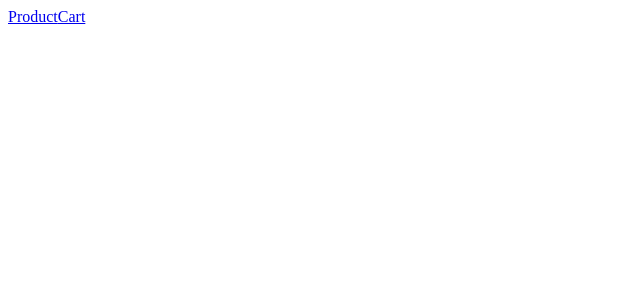
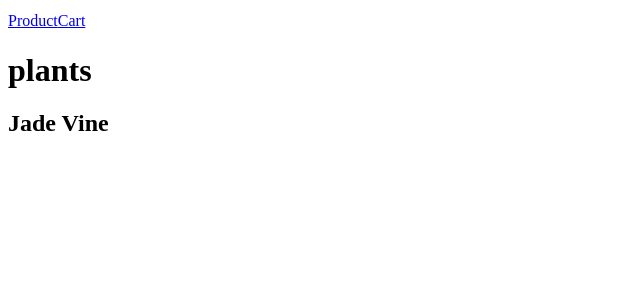
Before and after one commit to Florvin-04/MP2, a React (Vite) app: page /product/1 in a window 1280 px wide. Before the commit this address had no page. Shown: the top 300 px of the page, without its empty margins (0-640 px from the left). Built offline with nearby package versions, Linux system fonts and the light colour scheme.

Commit message:
add a cart functionality

```diff
--- a/package.json
+++ b/package.json
@@ -10,6 +10,7 @@
     "preview": "vite preview"
   },
   "dependencies": {
+    "lodash": "^4.17.21",
     "react": "^18.2.0",
     "react-dom": "^18.2.0",
     "react-router-dom": "^6.13.0"
--- a/src/App.jsx
+++ b/src/App.jsx
@@ -6,16 +6,21 @@ import viteLogo from "/vite.svg";
 import { Link, Route, Routes } from "react-router-dom";
 import Product from "./Pages/Product";
 import Cart from "./Pages/Cart";
+import Plant from "./Pages/Plant";
+import { useGlobalContext } from "./AppContext/AppContext";
 
 function App() {
-  const [count, setCount] = useState(0);
+  // const [count, setCount] = useState(0);
+
+  const { getCartItemNumber } = useGlobalContext();
 
   return (
     <>
-        <Link to="/product">Product</Link>
-        <Link to="/cart">Cart</Link>
+      <Link to="/product">Product</Link>
+      <Link to="/cart">
+        Cart<sup>{`${getCartItemNumber() ? getCartItemNumber() : ""}`}</sup>
+      </Link>
       <Routes>
-
         <Route
           path="/product"
           element={<Product />}
@@ -25,6 +30,11 @@ function App() {
           path="/cart"
           element={<Cart />}
         />
+
+        <Route
+          path="/product/:id"
+          element={<Plant />}
+        />
       </Routes>
     </>
   );
--- a/src/AppContext/AppContext.jsx
+++ b/src/AppContext/AppContext.jsx
@@ -1,4 +1,5 @@
 import { useContext, createContext, useState } from "react";
+import { debounce } from "lodash";
 import { PLANTS } from "../data";
 
 export const AppContext = createContext(null);
@@ -17,6 +18,29 @@ export const AppProvider = ({ children }) => {
   const [cart, setCart] = useState(getDefaultCart());
 
   // console.log(cart);
+  const getCartItemNumber = () => {
+    let total = 0;
+    for (let keyCart in cart) {
+      if (cart[keyCart].itemCount != 0) total++;
+    }
+    return total;
+  };
+
+  const getTotalAmount = () => {
+    let total = 0;
+    for (let keyCart in cart) {
+      if (cart[keyCart].itemCount != 0) {
+        let item = plants.find((plant) => plant.id == keyCart);
+        total += cart[keyCart].itemCount * item.price;
+      }
+    }
+
+    return total;
+  };
+
+  // getTotalAmount();
+
+  // console.log(getTotalAmount());
 
   const addToCart = (itemId) => {
     setCart((prevData) => ({
@@ -39,14 +63,15 @@ export const AppProvider = ({ children }) => {
   };
 
   const updateCartValue = (amount, itemId) => {
+    if (isNaN(amount)) return;
     console.log(amount + 10);
     let updatedAvailability;
     let product = cart[itemId];
 
     if (amount > product.itemCount) {
-      updatedAvailability = product.availability - (amount - product.itemCount);
+      // updatedAvailability = product.availability - (amount - product.itemCount);
     } else if (amount < product.itemCount) {
-      updatedAvailability = product.availability + (amount + product.itemCount);
+      // updatedAvailability = product.availability + (amount + product.itemCount);
     } else {
       console.log("neutral");
     }
@@ -54,7 +79,8 @@ export const AppProvider = ({ children }) => {
     setCart((prevData) => ({
       ...prevData,
       [itemId]: {
-        availability: updatedAvailability,
+        ...prevData[itemId],
+        // availability: updatedAvailability,
         itemCount: amount,
       },
     }));
@@ -67,8 +93,8 @@ export const AppProvider = ({ children }) => {
         addToCart,
         removeToCart,
         updateCartValue,
-        // allRegions,
-        // searchCountry,
+        getCartItemNumber,
+        getTotalAmount,
         // setSearchCountry,
         // searchByRegion,
         // setSearchByRegion,
--- a/src/Pages/Cart.jsx
+++ b/src/Pages/Cart.jsx
@@ -1,8 +1,26 @@
-import React from "react";
+import React, { useState } from "react";
 import { useGlobalContext } from "../AppContext/AppContext";
 
 function Cart() {
-  const { plants, cart, addToCart, removeToCart, updateCartValue } = useGlobalContext();
+  const { plants, cart, addToCart, removeToCart, updateCartValue, getTotalAmount } =
+    useGlobalContext();
+
+  // const [cartValue, setCartValue] = useState({
+  //   cartInput: 0,
+  //   id: null,
+  // });
+
+  // function handleChange(e) {
+  //   const target = e.target;
+  //   const { name, value, type } = target;
+
+  //   setCartValue((prevData) => ({
+  //     ...prevData,
+  //     [name]: Number(value),
+  //   }));
+  // }
+
+  // console.log(cartValue);
 
   return (
     <div>
@@ -11,10 +29,12 @@ function Cart() {
           return (
             <div key={plant.id}>
               <p>{plant.name}</p>
-              <button onClick={() => addToCart(plant.id)}>+</button>
+              <button onClick={(e) => addToCart(plant.id)}>+</button>
               <input
                 type="text"
+                name="cartInput"
                 value={cart[plant.id].itemCount}
+                // value={cartValue.cartInput || cart[plant.id].itemCount}
                 onChange={(e) => updateCartValue(Number(e.target.value), plant.id)}
               />
               <button onClick={() => removeToCart(plant.id)}>-</button>
@@ -22,8 +42,18 @@ function Cart() {
           );
         }
       })}
+
+      {getTotalAmount() ? (
+        <div>
+          <p>Total Amount {getTotalAmount()}</p>
+        </div>
+      ) : (
+        <p>No Item</p>
+      )}
     </div>
   );
 }
 
 export default Cart;
+
+// updateCartValue(Number(e.target.value), plant.id)
--- /dev/null
+++ b/src/Pages/Plant.jsx
@@ -0,0 +1,25 @@
+import React from "react";
+import { useParams } from "react-router-dom";
+import { useGlobalContext } from "../AppContext/AppContext";
+
+function Plant() {
+  const { plants } = useGlobalContext();
+  const { id } = useParams();
+
+  return (
+    <div>
+      <h1>plants</h1>
+      {plants
+        .filter((plant) => plant.id == id)
+        .map((plant) => {
+          return (
+            <div key={plant.id}>
+              <h2>{plant.name}</h2>
+            </div>
+          );
+        })}
+    </div>
+  );
+}
+
+export default Plant;
--- /dev/null
+++ b/src/components/PlantCard.css
@@ -0,0 +1,5 @@
+.card {
+  border: 1px solid black;
+
+  cursor: pointer;
+}
--- a/src/components/PlantCard.jsx
+++ b/src/components/PlantCard.jsx
@@ -1,4 +1,6 @@
 import React from "react";
+import "./PlantCard.css";
+import { Link } from "react-router-dom";
 
 import { useGlobalContext } from "../AppContext/AppContext";
 
@@ -6,7 +8,8 @@ function PlantCard(plant) {
   const { cart, addToCart } = useGlobalContext();
 
   return (
-    <>
+    <div className="card">
+      <Link to={`/product/${plant.id}`}>
         <div className="card_product">
           <div className="card_img">
             <img
@@ -16,14 +19,15 @@ function PlantCard(plant) {
           </div>
           <div className="card_info">{plant.name}</div>
           <p>{cart[plant.id].availability}</p>
+        </div>
+      </Link>
       <button
         className=""
-          onClick={() => addToCart(plant.id)}
+        onClick={(e) => addToCart(plant.id)}
       >
         add to cart {cart[plant.id].itemCount !== 0 && `(${cart[plant.id].itemCount})`}
       </button>
     </div>
-    </>
   );
 }
 
```
Also changed, not shown: 1 other file (tests, documents, lock files or other folders). Lines whose indentation alone changed are shown as unchanged.
